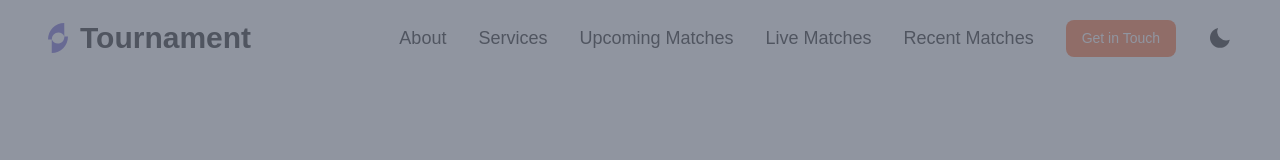
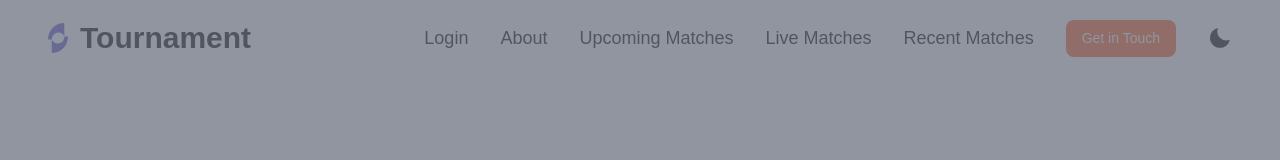
Before and after one commit to sandipan-das-sd/SportsWeb, a React (Vite) app: page / in a window 1280 px wide. Shown: the top 160 px of the page. Built offline with nearby package versions, Linux system fonts and the light colour scheme; a web font is replaced by a local one.

Commit message:
updated navbar

```diff
--- a/src/AdminPanel/MaterialUI AdminPanel/AdminApp.jsx
+++ /dev/null
@@ -1,9 +0,0 @@
-
-
-export default function AdminApp() {
-  return (
-   <>
-   <h1 className=" text-center font-bold ">Wecome </h1>
-   </>
-  )
-}
--- a/src/components/Navbar/Navbar.jsx
+++ b/src/components/Navbar/Navbar.jsx
@@ -116,13 +116,13 @@ import DarkMode from "./DarkMode";
 export const MenuLinks = [
   {
     id: 1,
-    name: "About",
-    link: "/#about",
+    name: "Login",
+    link: "/#login",
   },
   {
     id: 2,
-    name: "Services",
-    link: "/#services",
+    name: "About",
+    link: "/#about",
   },
   {
     id: 3,
```
